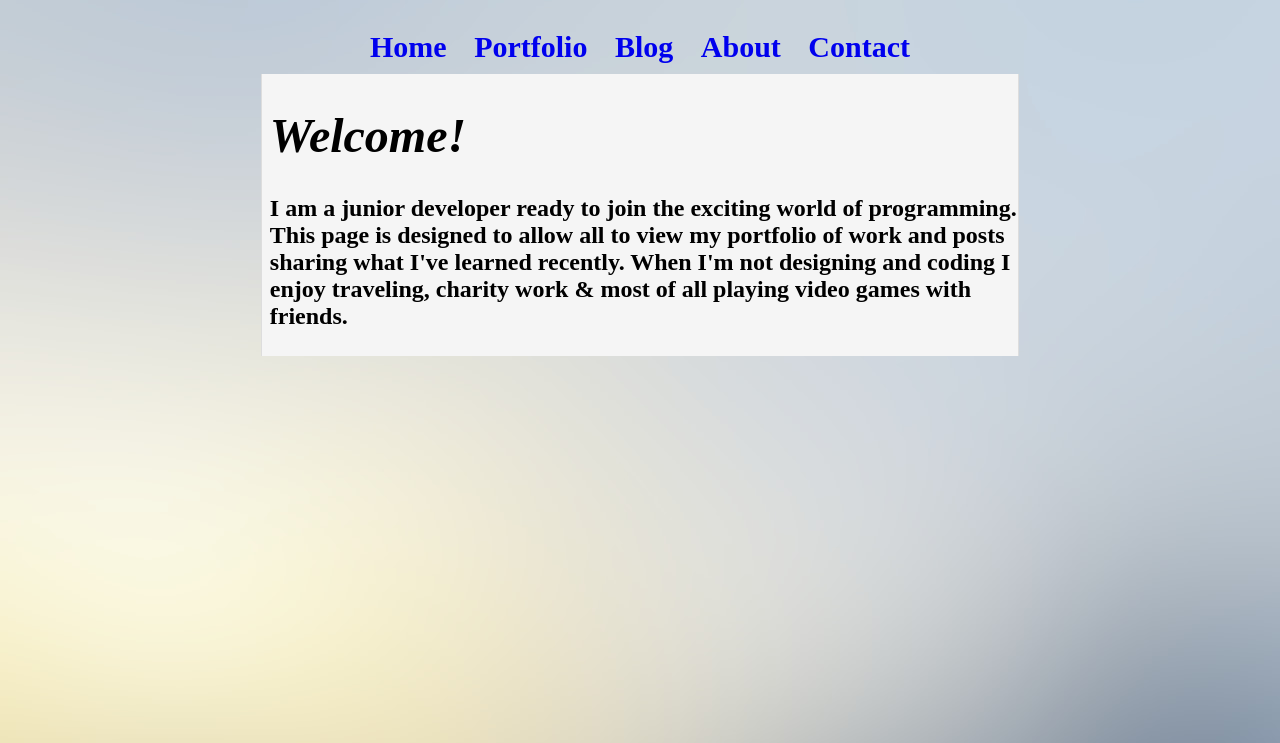
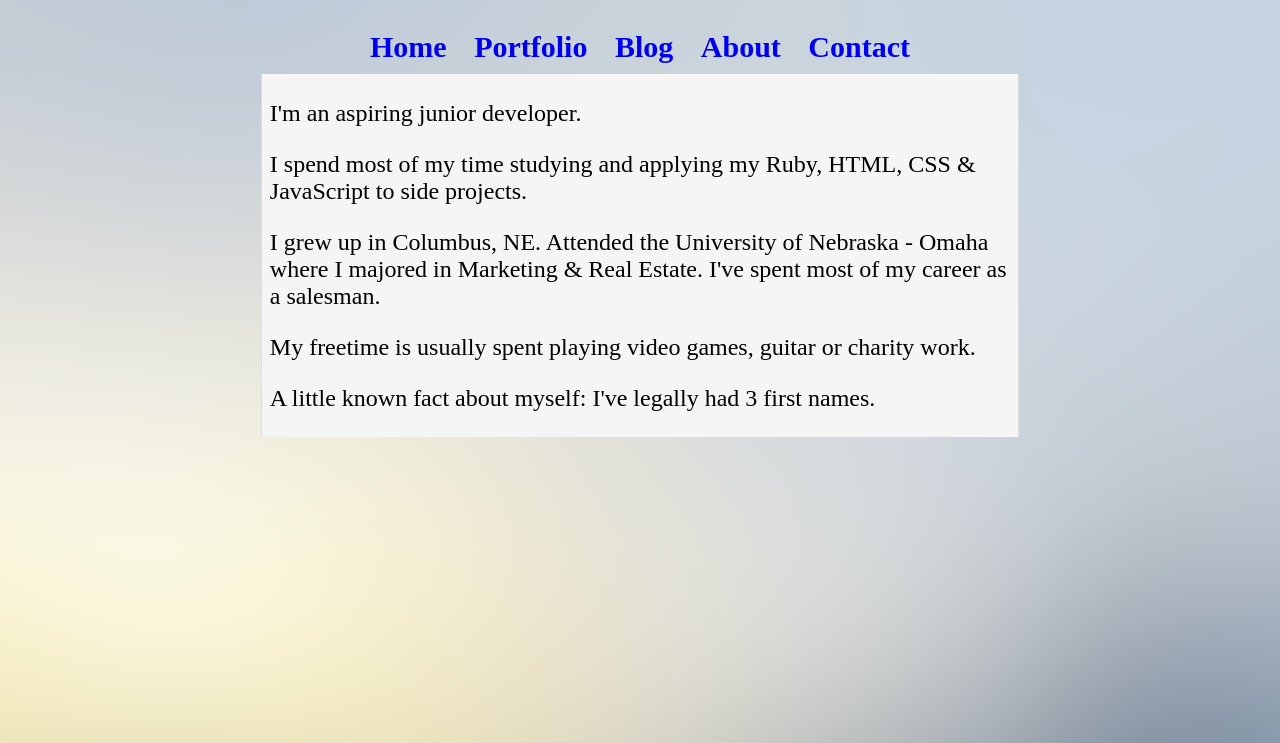
Before and after one commit to rbuda/rbuda.github.io, a plain HTML site: page about.html in a window 1280 px wide. Shown: the top 743 px of the page. Drawn offline with Linux system fonts and the light colour scheme.

Commit message:
About Page Text

```diff
--- a/about.html
+++ b/about.html
@@ -19,8 +19,15 @@
          </nav>
       </header>
          <div id="main-wrapper">
-            <h1><strong>Welcome!<strong></h1>
-               <p>I am a junior developer ready to join the exciting world of programming.  This page is designed to allow all to view my portfolio of work and posts sharing what I've learned recently.  When I'm not designing and coding I enjoy traveling, charity work & most of all playing video games with friends.<p>
+               <p>I'm an aspiring junior developer.<p>
+
+               <p>I spend most of my time studying and applying my Ruby, HTML, CSS & JavaScript to side projects.<p>
+
+               <p>I grew up in Columbus, NE. Attended the University of Nebraska - Omaha where I majored in Marketing & Real Estate. I've spent most of my career as a salesman.<p>
+
+               <p>My freetime is usually spent playing video games, guitar or charity work.<p>
+
+               <p>A little known fact about myself: I've legally had 3 first names.<p>
          </div>
       <footer>
          <div>
```
